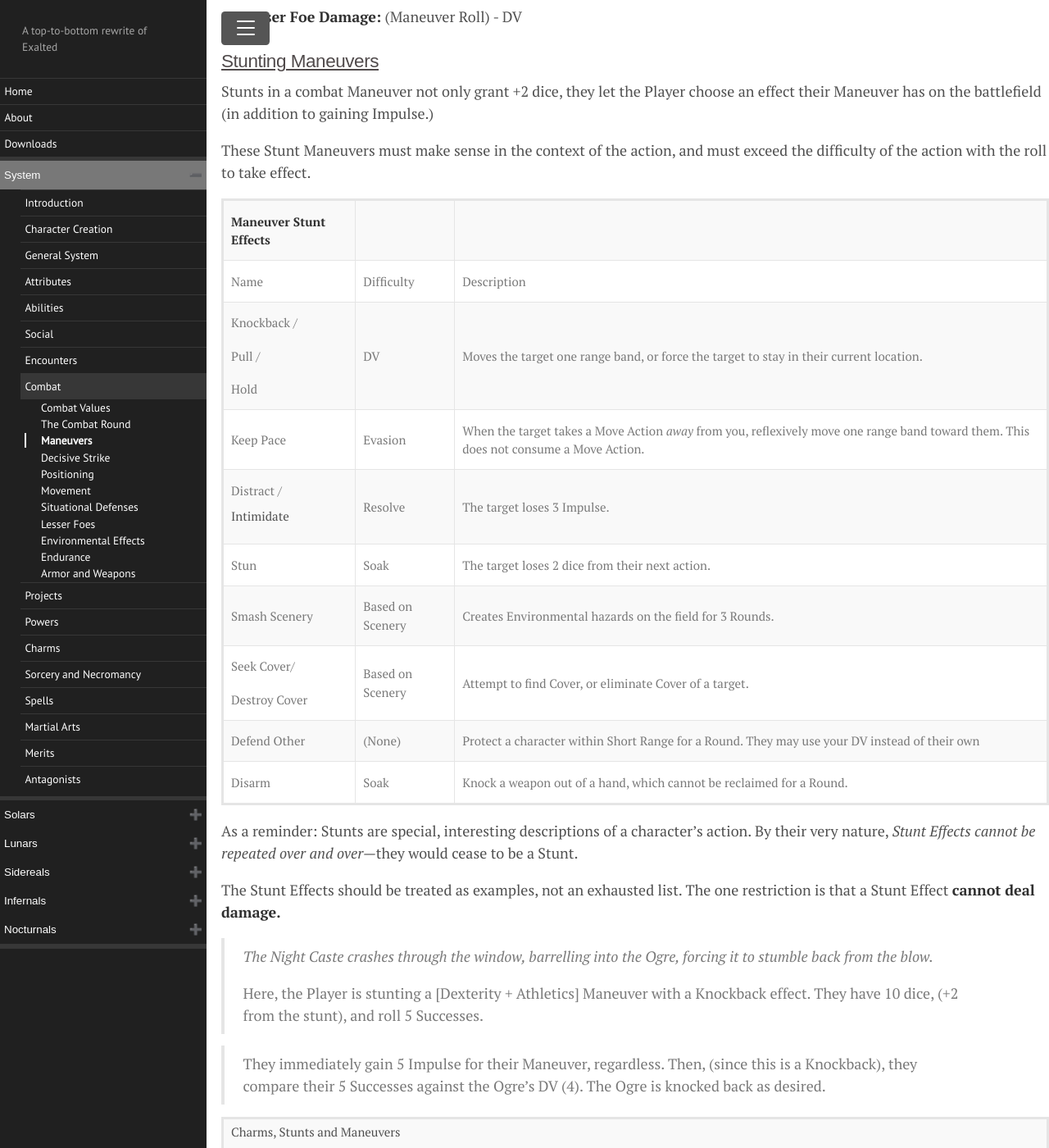
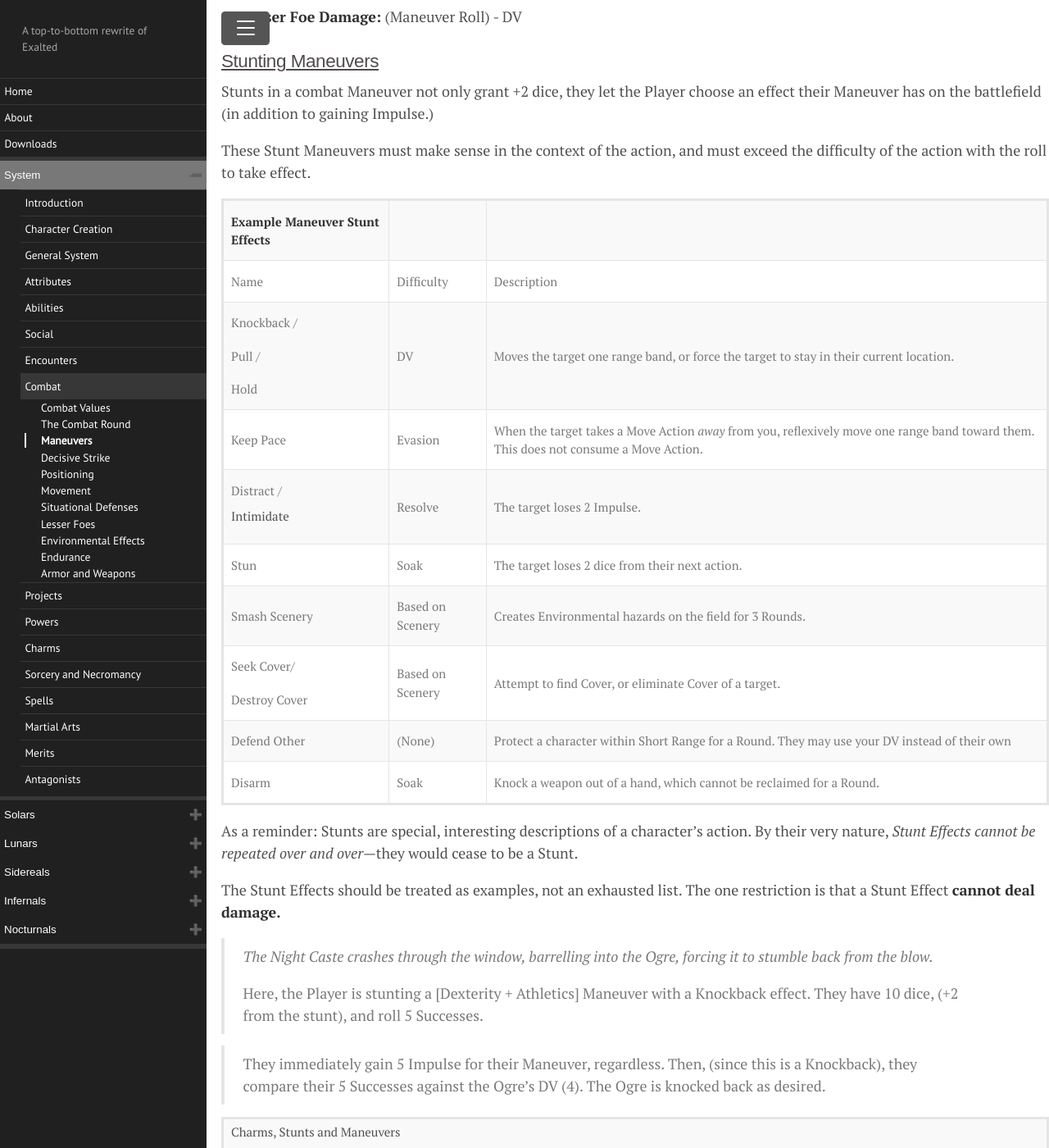
Before and after one commit to Dragonmystic707/exalted-reincarnated, a Jekyll site: the page built from docs/System/Combat.md, in a window 1280 px wide and 1400 px high, scrolled down 3852 px. Shown: the whole window at 82% size. Built offline with Jekyll 4.4.1, drawn with Linux system fonts in a browser that asks for light colours; some of the changed text lies outside the part shown.

```diff
--- a/docs/System/Combat.md
+++ b/docs/System/Combat.md
@@ -228,7 +228,7 @@ must exceed the difficulty of the action with the roll to take effect.
 <tbody>
 <tr class="odd">
 <td><blockquote>
-<p><strong>Maneuver Stunt Effects</strong></p>
+<p><strong>Example Maneuver Stunt Effects</strong></p>
 </blockquote></td>
 <td></td>
 <td></td>
@@ -277,7 +277,7 @@ must exceed the difficulty of the action with the roll to take effect.
 <p>Resolve</p>
 </blockquote></td>
 <td><blockquote>
-<p>The target loses 3 Impulse.</p>
+<p>The target loses 2 Impulse.</p>
 </blockquote></td>
 </tr>
 <tr class="even">
```
Also changed, not shown: other parts of docs/System/Combat.md (+0 -6 lines), docs/System/Martial_Arts.md (+2 -1 lines), docs/index.md (+1 -1 lines), 11 other files.
